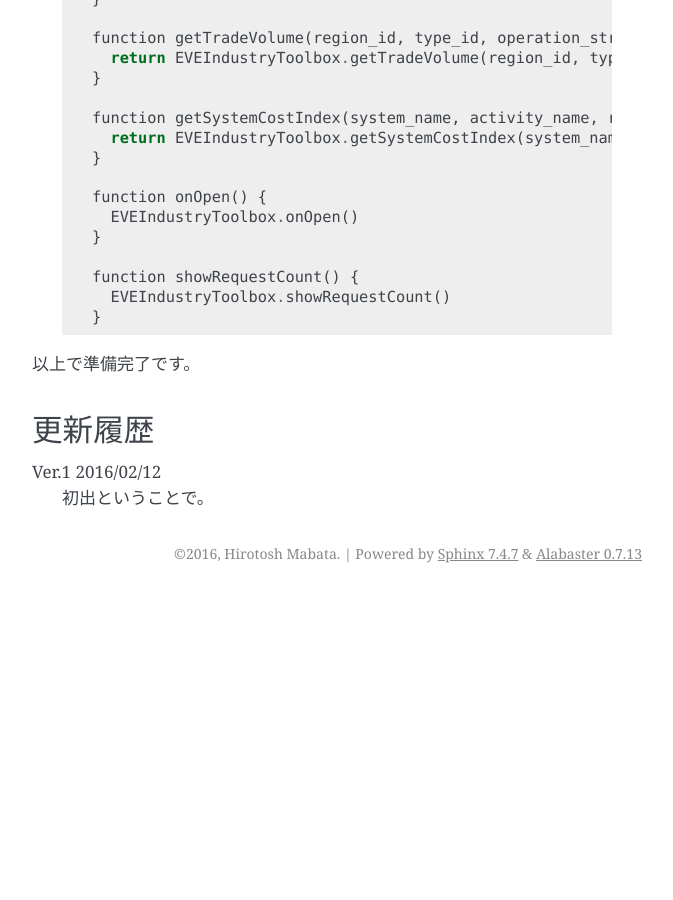
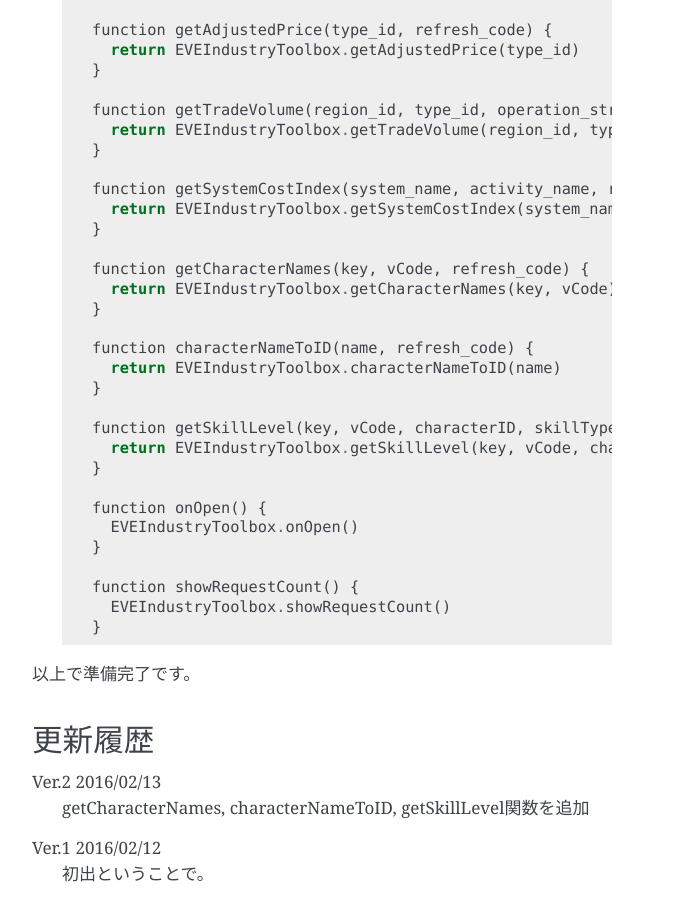
Before and after one commit to HirotoshMabata/eve-tools-doc, a Sphinx documentation site: the page built from source/industry_toolbox.rst, in a window 1280 px wide and 900 px high, scrolled down 1787 px. Shown: the whole window, without its empty margins (468-1141 px from the left). Built offline with Sphinx 7.4.7, drawn with Linux system fonts in a browser that asks for light colours; formulas are drawn with MathJax 3; before the commit the page ends 2380 px from its top, so only the background shows below that; some of the changed text lies outside the part shown.

Commit message:
getCharacterNames, characterNameToID, getSkillLevel関数を追加

```diff
--- a/source/industry_toolbox.rst
+++ b/source/industry_toolbox.rst
@@ -14,6 +14,9 @@
    get_market_price
    get_system_cost_index
    get_trade_volume
+   get_character_names
+   character_name_to_id
+   get_skill_level
 
 インストール方法
 ----------------
@@ -56,6 +59,18 @@
        return EVEIndustryToolbox.getSystemCostIndex(system_name, activity_name)
      }
 
+     function getCharacterNames(key, vCode, refresh_code) {
+       return EVEIndustryToolbox.getCharacterNames(key, vCode)
+     }
+
+     function characterNameToID(name, refresh_code) {
+       return EVEIndustryToolbox.characterNameToID(name)
+     }
+
+     function getSkillLevel(key, vCode, characterID, skillTypeID, refresh_code) {
+       return EVEIndustryToolbox.getSkillLevel(key, vCode, characterID, skillTypeID)
+     }
+
      function onOpen() {
        EVEIndustryToolbox.onOpen()
      }
@@ -68,5 +83,8 @@
 
 更新履歴
 --------
+Ver.2 2016/02/13
+    getCharacterNames, characterNameToID, getSkillLevel関数を追加
+
 Ver.1 2016/02/12
-     初出ということで。
+    初出ということで。
```
Also changed, not shown: source/character_name_to_id.rst (added, +25 -0 lines), source/get_character_names.rst (added, +25 -0 lines), source/get_skill_level.rst (added, +28 -0 lines).
